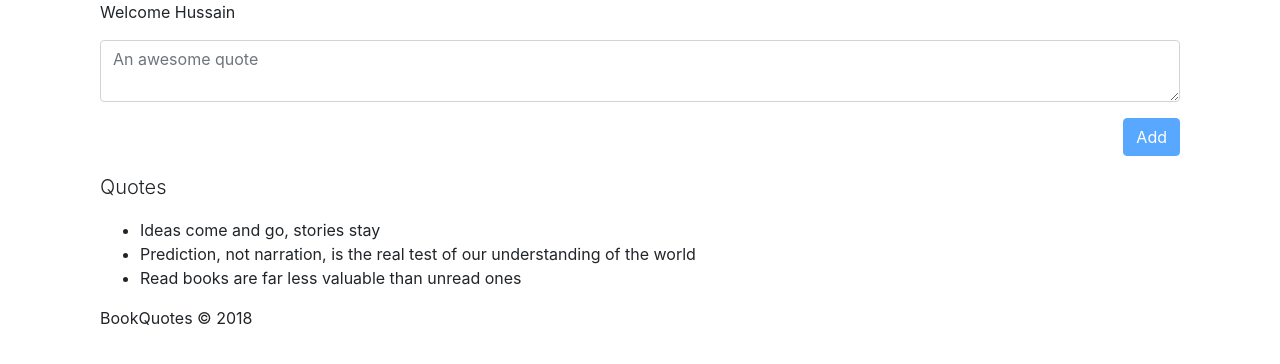
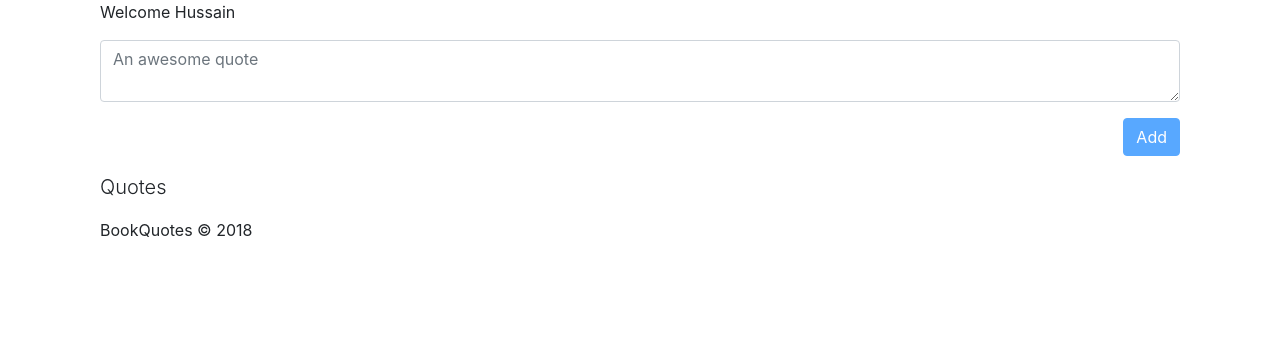
Before and after one commit to hussaintamboli/reactjs-book-quotes-organiser, a React app: page /quotes in a window 1280 px wide. Shown: the top 364 px of the page. Built offline with nearby package versions, Linux system fonts and the light colour scheme.

Commit message:
Removed $.getJSON and using fetch

```diff
--- a/src/app/components/Books.js
+++ b/src/app/components/Books.js
@@ -18,7 +18,8 @@ export class Books extends React.Component {
 
     fetchBooks = () => {
         var self = this;
-        $.getJSON('https://bookquotes-f6c75.firebaseio.com/library.json')
+        fetch('https://bookquotes-f6c75.firebaseio.com/library.json')
+        .then(function(response) { return response.json(); })
         .then(function ( results ) {
             for (let key of Object.keys(results)) {
                 let obj = results[key];
--- a/src/app/components/Quotes.js
+++ b/src/app/components/Quotes.js
@@ -12,11 +12,7 @@ export class Quotes extends React.Component {
             fromOrBy: '',
             title: false,
             author: false,
-            quotes: [
-                "Ideas come and go, stories stay",
-                "Prediction, not narration, is the real test of our understanding of the world",
-                "Read books are far less valuable than unread ones"
-            ]
+            quotes: []
         }
     }
 
```
